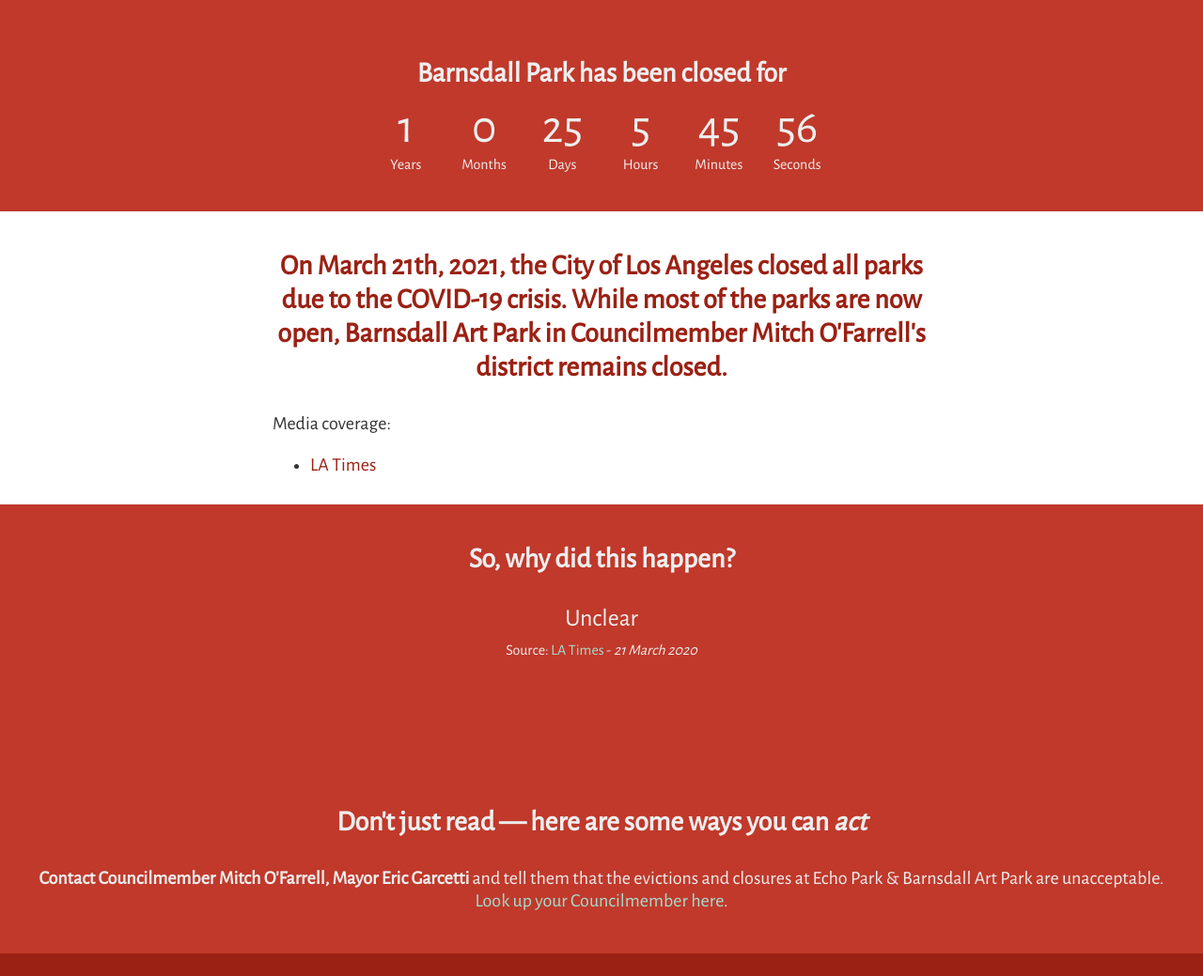
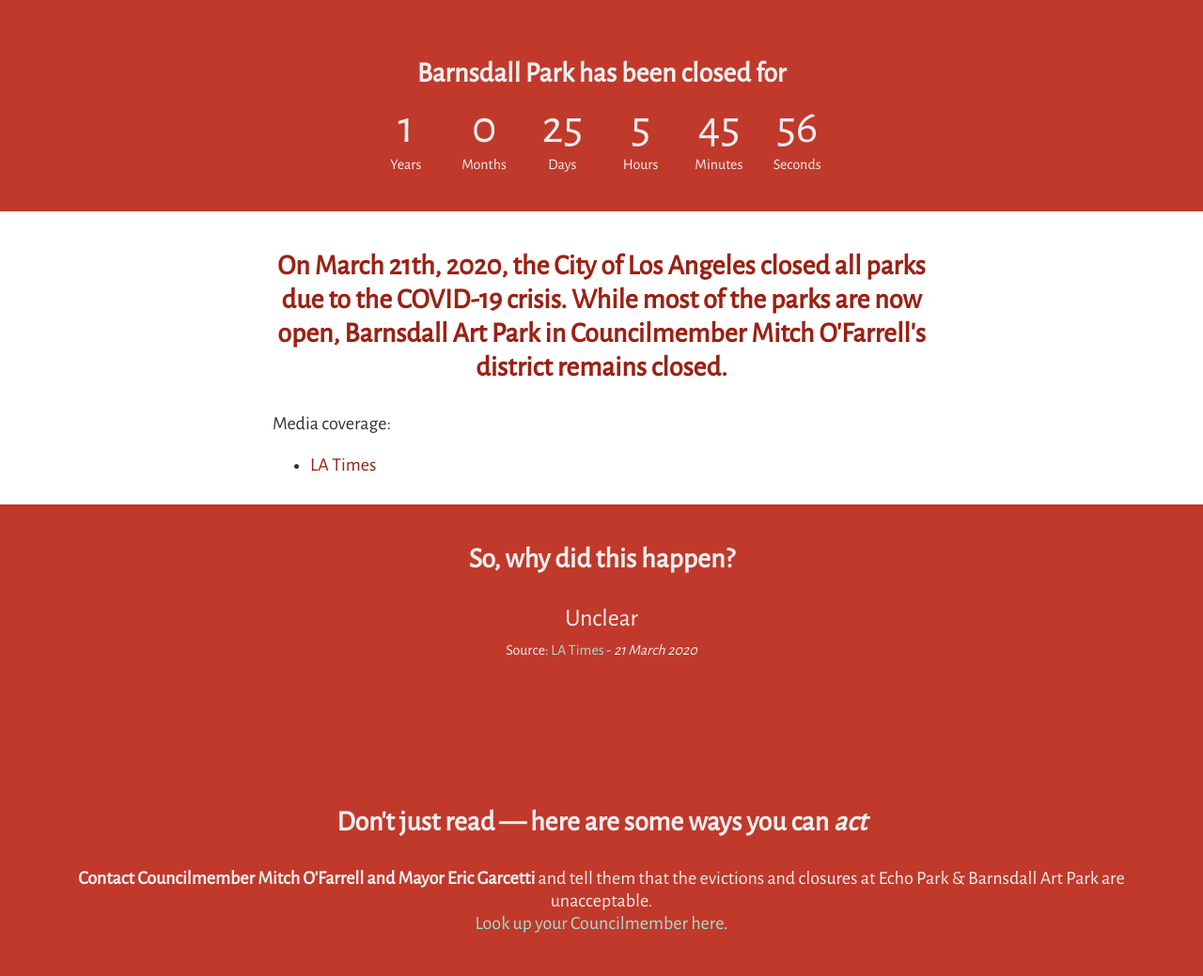
Before and after one commit to hunterowens/barnsdall-park-closed, a Jekyll site: the page built from index.html, in a window 1280 px wide. Shown: the whole page at 94% size. Built offline with Jekyll 4.4.1, drawn with Linux system fonts in a browser that asks for light colours; before the commit the page ends 1015 px from its top, so only the background shows below that.

Commit message:
typos again

```diff
--- a/index.html
+++ b/index.html
@@ -35,7 +35,7 @@
 <div class='message-wrapper'>
     <div class='message'>
 
-        <p class="h2 center">On March 21th, 2021, the City of Los Angeles closed all parks due to the COVID-19 crisis. While most of the parks are now open, Barnsdall Art Park in Councilmember Mitch O'Farrell's district remains closed. </p>
+        <p class="h2 center">On March 21th, 2020, the City of Los Angeles closed all parks due to the COVID-19 crisis. While most of the parks are now open, Barnsdall Art Park in Councilmember Mitch O'Farrell's district remains closed. </p>
 
         <p>Media coverage:</p>
 
@@ -64,6 +64,6 @@
 
 <div id="do-something">
     <p class="h2">Don't just read &mdash; here are some ways you can <i>act</i></p>
-    <p><strong>Contact Councilmember Mitch O'Farrell, Mayor Eric Garcetti</strong> and tell them that the evictions and closures at Echo Park & Barnsdall Art Park are unacceptable. <br><a href="http://neighborhoodinfo.lacity.org">Look up your Councilmember here</a>.</p>
+    <p><strong>Contact Councilmember Mitch O'Farrell and Mayor Eric Garcetti</strong> and tell them that the evictions and closures at Echo Park & Barnsdall Art Park are unacceptable. <br><a href="http://neighborhoodinfo.lacity.org">Look up your Councilmember here</a>.</p>
     <br/>
 </div>
```
